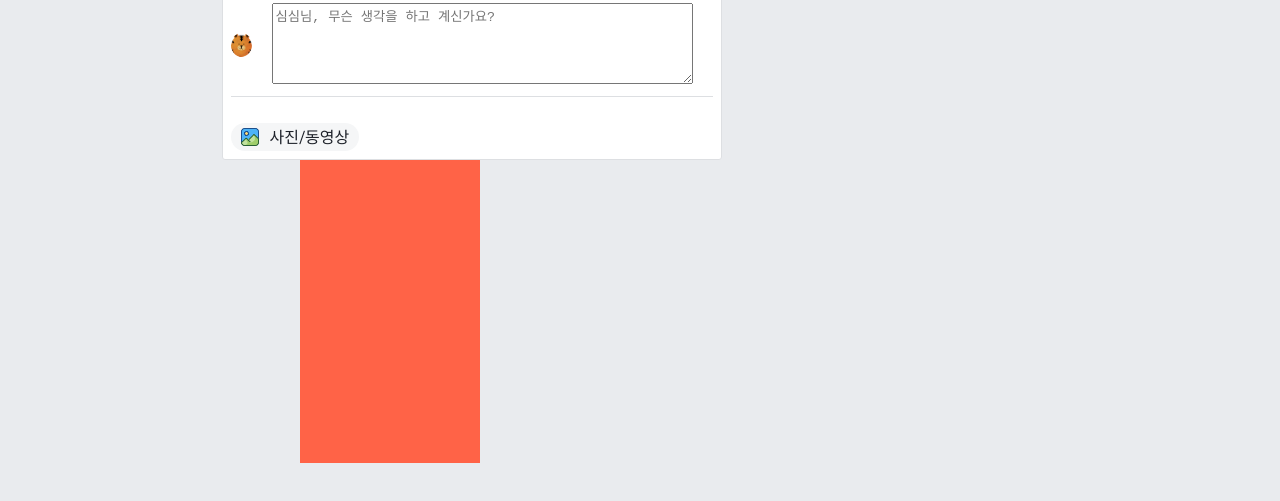
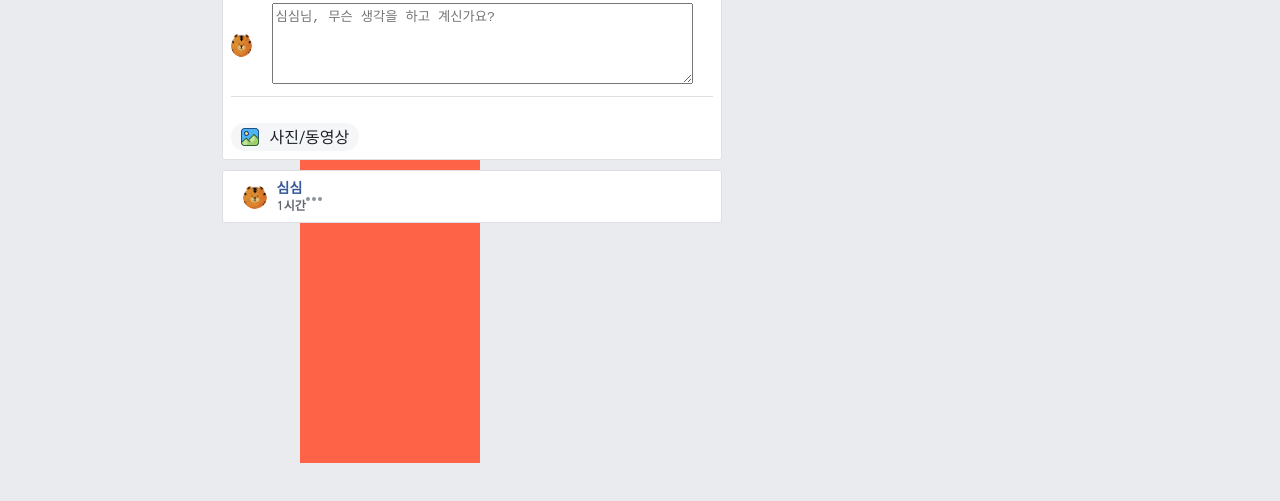
Before and after one commit to rosa2070/facebookproject, a plain HTML site: page index.html in a window 1280 px wide. Shown: the part 89-590 px from the top of the page. Drawn offline with Linux system fonts and the light colour scheme.

Commit message:
print("eleven")

```diff
--- a/css/main.css
+++ b/css/main.css
@@ -182,3 +182,36 @@
 .create_box .submit input:disabled{
     background: #9cb4d8;
 }
+
+
+
+#wrapper .contents{
+    background-color:  #fff;
+    margin-bottom: 10px;
+    border: 1px solid #dddfe2;
+    border-radius: 3px;
+    color: var(--fds-gray-70);
+    font-size: 13px;
+    font-weight: bold;
+}
+
+.contents header{
+    position: relative;
+    padding: 10px 20px;
+}
+
+.contents .profile_container{
+    display: flex;
+    align-items: center;
+}
+
+.contents .profile_container .name{
+    color: var(--fds-fb-blue-75);
+    font-size: 14px;
+    margin-bottom: 5px;
+}
+
+.contents .profile_container .time{
+    font-size: 12px;
+    color: #616770;
+}
--- a/index.html
+++ b/index.html
@@ -233,6 +233,21 @@
                         </form>
                     </div>
                 </article>
+
+                <article class="contents">
+                    <header>
+                        <div class="profile_container">
+                            <div class="profile_img"><img src="imgs/profile/tiger.png" alt=""></div>
+                            <div>
+                                <div class="name"><a href="#">심심</a></div>
+                                <div class="time">1시간</div>
+                            </div>
+                            <div class="more" data-name="more">
+                                <span class="icon--more"></span>
+                            </div>
+                        </div>
+                    </header>
+                </article>
             </section>
         </div>
     </section>
```
